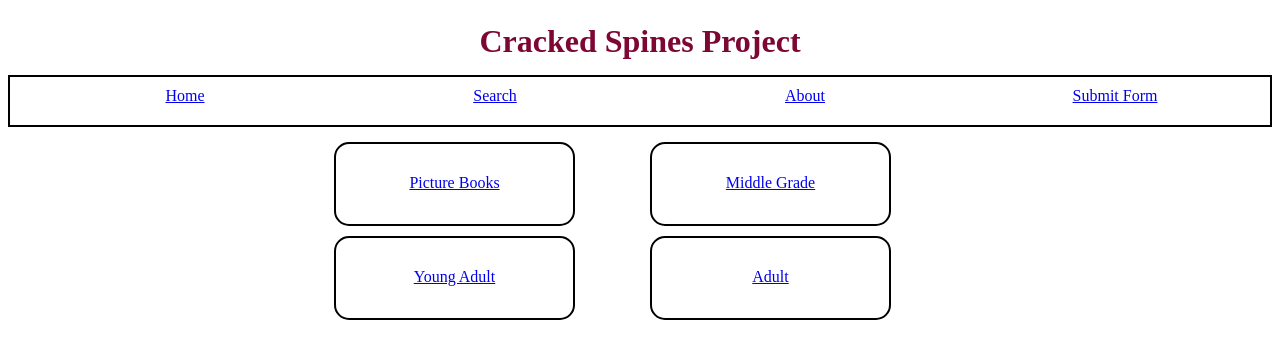
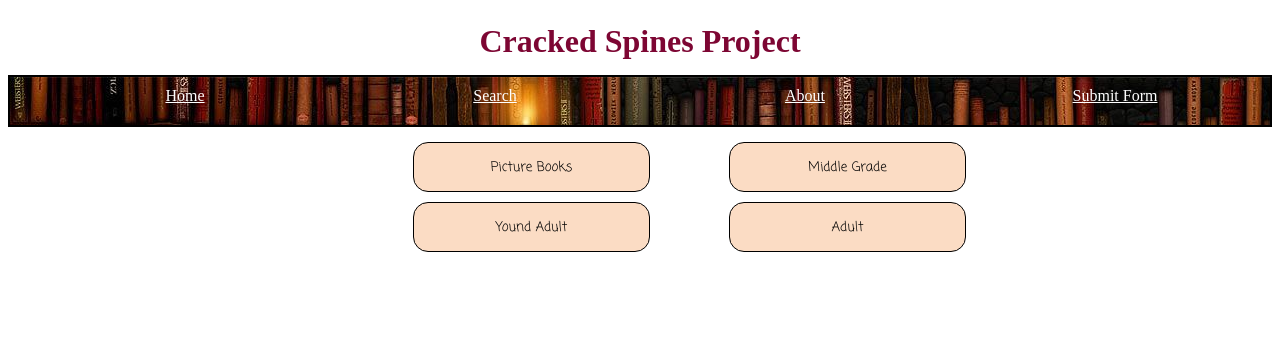
Before and after one commit to nonbinaryfrog/csprojectmvp, a Vue app: page / in a window 1280 px wide. Shown: the top 358 px of the page. Built offline with nearby package versions, Linux system fonts and the light colour scheme; the HTML template or start-up script is replaced by a standard one; a web font is replaced by a local one.

Commit message:
"Replaced divs with buttons"

```diff
--- a/src/App.vue
+++ b/src/App.vue
@@ -3,10 +3,10 @@
     <h1>Cracked Spines Project</h1>
     <div id="navBar">
       <!-- These router-links will route to the components -->
-      <router-link to="/">Home</router-link>
-      <router-link to="/Search">Search</router-link>
-      <router-link to="/About">About</router-link>
-      <router-link to="/Submit">Submit Form</router-link>
+      <router-link class="link" to="/">Home</router-link>
+      <router-link class="link" to="/Search">Search</router-link>
+      <router-link class="link" to="/About">About</router-link>
+      <router-link class="link" to="/Submit">Submit Form</router-link>
     </div>
   </div>
 
@@ -51,11 +51,15 @@ h1 {
   padding-top: 10px;
   border: 2px solid black;
   font-family: 'Kranky', cursive;
+  background-image: url('./assets/librarybackground.jpg');
 }
 #App {
-  background-image: url('./assets/librarybackground.jpg');
   background-size: cover;
   background-position: center;
 }
 
+.link {
+  color: white;
+}
+
 </style>
--- a/src/components/Home.vue
+++ b/src/components/Home.vue
@@ -1,43 +1,43 @@
 <template>
   <div>
-    <div id="genrecards">
-
-    <div class="genre-card">
-      <!-- look into programmatic navigation to switch from the buttons to the components -->
-      <router-link to="/PB">Picture Books</router-link>
+    <div id="genre-btns">
+      <button class="btns" @click="getPB">Picture Books</button>
+      <button class="btns" @click="getMG">Middle Grade</button>
+      <button class="btns" @click="getYA">Yound Adult</button>
+      <button class="btns" @click="getAdult">Adult</button>
     </div>
 
-    <div class="genre-card">
-      <router-link to="/MG">Middle Grade</router-link>
-    </div>
-
-    <div class="genre-card">
-      <router-link to="/YA">Young Adult</router-link>
-    </div>
-
-    <div class="genre-card">
-      <router-link to="/Adult">Adult</router-link>
-    </div>
-
-    </div>
     <router-view></router-view>
   </div>
 </template>
 
 <script>
-
 export default {
   name: "Home",
   props: {
     // Add props here
   },
+  methods: {
+    getPB() {
+      this.$router.push("/PB");
+    },
+    getMG() {
+      this.$router.push("/MG");
+    },
+    getYA() {
+      this.$router.push("/YA");
+    },
+    getAdult() {
+      this.$router.push("/Adult");
+    },
+  },
 };
 </script>
 
 <style>
-@import url('https://fonts.googleapis.com/css2?family=Fredericka+the+Great&family=Kranky&display=swap');
+@import url("https://fonts.googleapis.com/css2?family=Fredericka+the+Great&family=Kranky&display=swap");
 
-#genrecards {
+#genre-btns {
   margin: auto;
   width: 50%;
   display: grid;
@@ -45,17 +45,20 @@ export default {
   padding-bottom: 20px;
   padding-left: 20px;
   padding-top: 15px;
-  font-family: 'Kranky', cursive;
+  font-family: "Kranky", cursive;
 }
 
-.genre-card {
-  border: solid 2px black;
+.btns {
+  border: solid 1px black;
   border-radius: 15px;
   width: 75%;
   height: 50px;
-  padding-top: 30px;
   text-align: center;
   margin-bottom: 10px;
+  background-color: #fbdcc4;
 }
 
+button:hover {
+  color: white;
+}
 </style>
```
